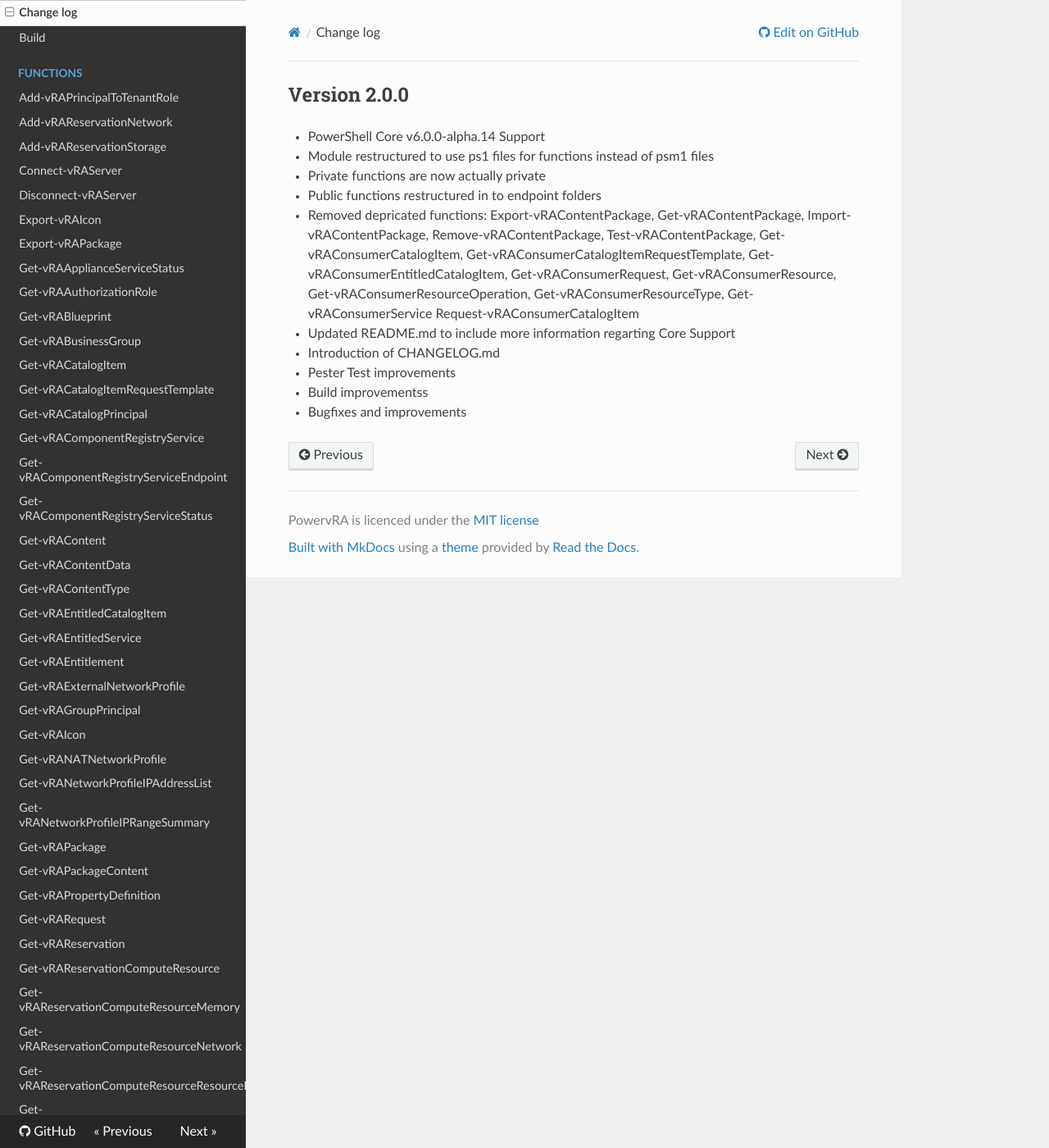
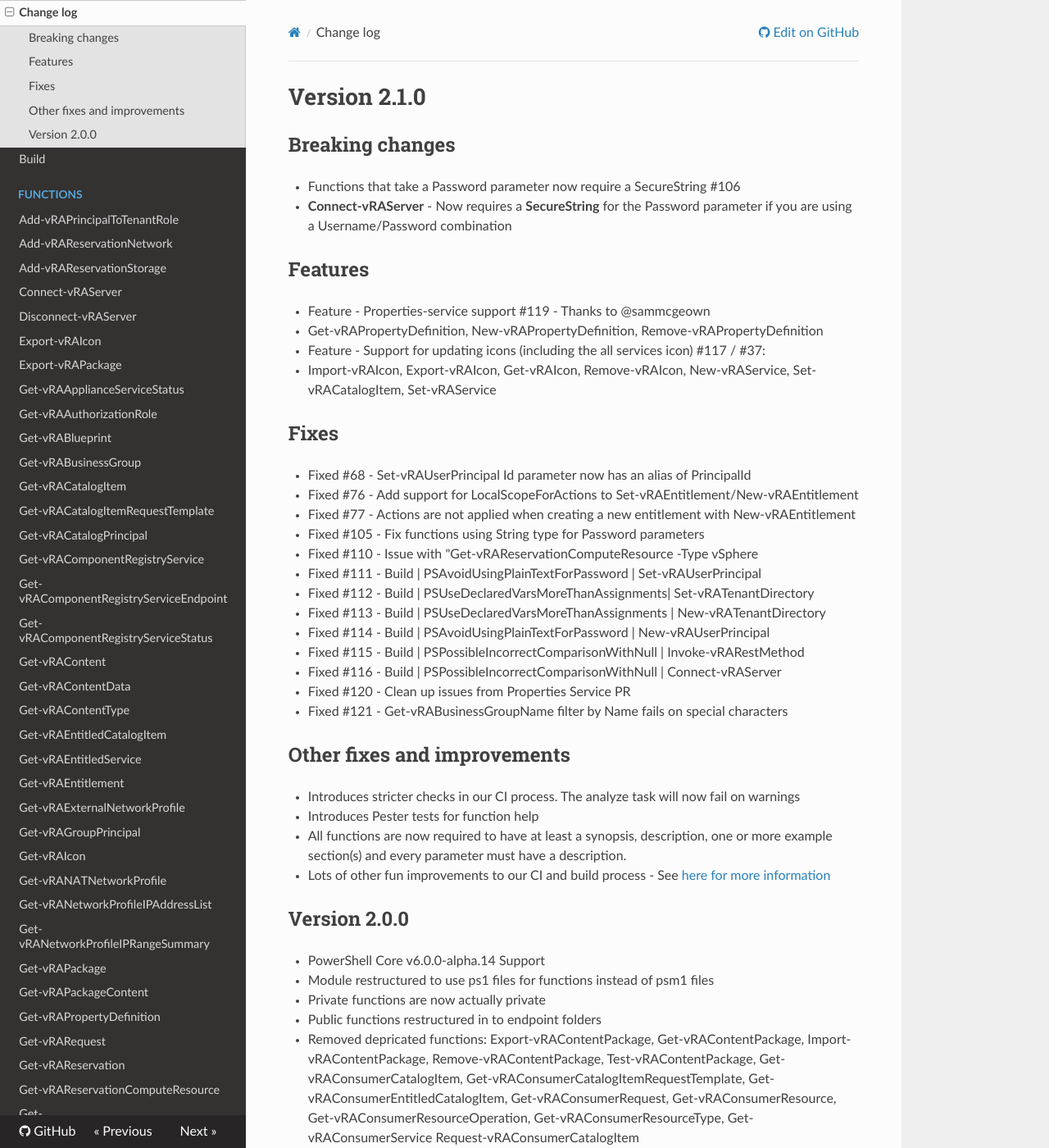
Before and after one commit to jakkulabs/PowervRA, an MkDocs documentation site: the page built from docs/CHANGELOG.md, in a window 1280 px wide and 1400 px high. Shown: the whole window at 82% size. Built offline with MkDocs 1.6.1, drawn with Linux system fonts in a browser that asks for light colours; nearby versions of some CDN libraries; old or Windows-style settings are respelled for this version of MkDocs.

Commit message:
AppVeyor post-build commit [ci skip]

```diff
--- a/appveyor.yml
+++ b/appveyor.yml
@@ -1,4 +1,4 @@
-version: 2.0.0.{build}
+version: 2.1.0.{build}
 environment:
   gh_token:
     secure: 3WtkOGm4k++uL56CWe9sJF6HzFAUs7BkM7mvbqdKhkwXOFDtZFIC0k7hM5eGmfLj
--- a/docs/CHANGELOG.md
+++ b/docs/CHANGELOG.md
@@ -1,3 +1,37 @@
+# Version 2.1.0
+
+## Breaking changes
+* Functions that take a Password parameter now require a SecureString #106
+  * **Connect-vRAServer** - Now requires a **SecureString** for the Password parameter if you are using a Username/Password combination
+
+## Features
+* Feature - Properties-service support #119 - Thanks to @sammcgeown
+  * Get-vRAPropertyDefinition, New-vRAPropertyDefinition, Remove-vRAPropertyDefinition
+* Feature - Support for updating icons (including the all services icon) #117 / #37:
+  * Import-vRAIcon, Export-vRAIcon, Get-vRAIcon, Remove-vRAIcon, New-vRAService, Set-vRACatalogItem, Set-vRAService
+
+## Fixes
+* Fixed #68 - Set-vRAUserPrincipal Id parameter now has an alias of PrincipalId
+* Fixed #76 - Add support for LocalScopeForActions to Set-vRAEntitlement/New-vRAEntitlement
+* Fixed #77 - Actions are not applied when creating a new entitlement with New-vRAEntitlement
+* Fixed #105 - Fix functions using String type for Password parameters
+* Fixed #110 - Issue with "Get-vRAReservationComputeResource -Type vSphere
+* Fixed #111 - Build | PSAvoidUsingPlainTextForPassword | Set-vRAUserPrincipal
+* Fixed #112 - Build | PSUseDeclaredVarsMoreThanAssignments| Set-vRATenantDirectory
+* Fixed #113 - Build | PSUseDeclaredVarsMoreThanAssignments | New-vRATenantDirectory
+* Fixed #114 - Build | PSAvoidUsingPlainTextForPassword | New-vRAUserPrincipal
+* Fixed #115 - Build | PSPossibleIncorrectComparisonWithNull | Invoke-vRARestMethod
+* Fixed #116 - Build | PSPossibleIncorrectComparisonWithNull | Connect-vRAServer
+* Fixed #120 - Clean up issues from Properties Service PR
+* Fixed #121 - Get-vRABusinessGroupName filter by Name fails on special characters
+
+## Other fixes and improvements
+* Introduces stricter checks in our CI process. The analyze task will now fail on warnings
+* Introduces Pester tests for function help
+  * All functions are now required to have at least a synopsis, description, one or more example section(s) and every parameter must have a description.
+* Lots of other fun improvements to our CI and build process - See [here for more information](http://powervra.readthedocs.io/en/latest/build/)
+
+
 ## Version 2.0.0
 
 * PowerShell Core v6.0.0-alpha.14 Support
```
Also changed, not shown: 1 other file.
